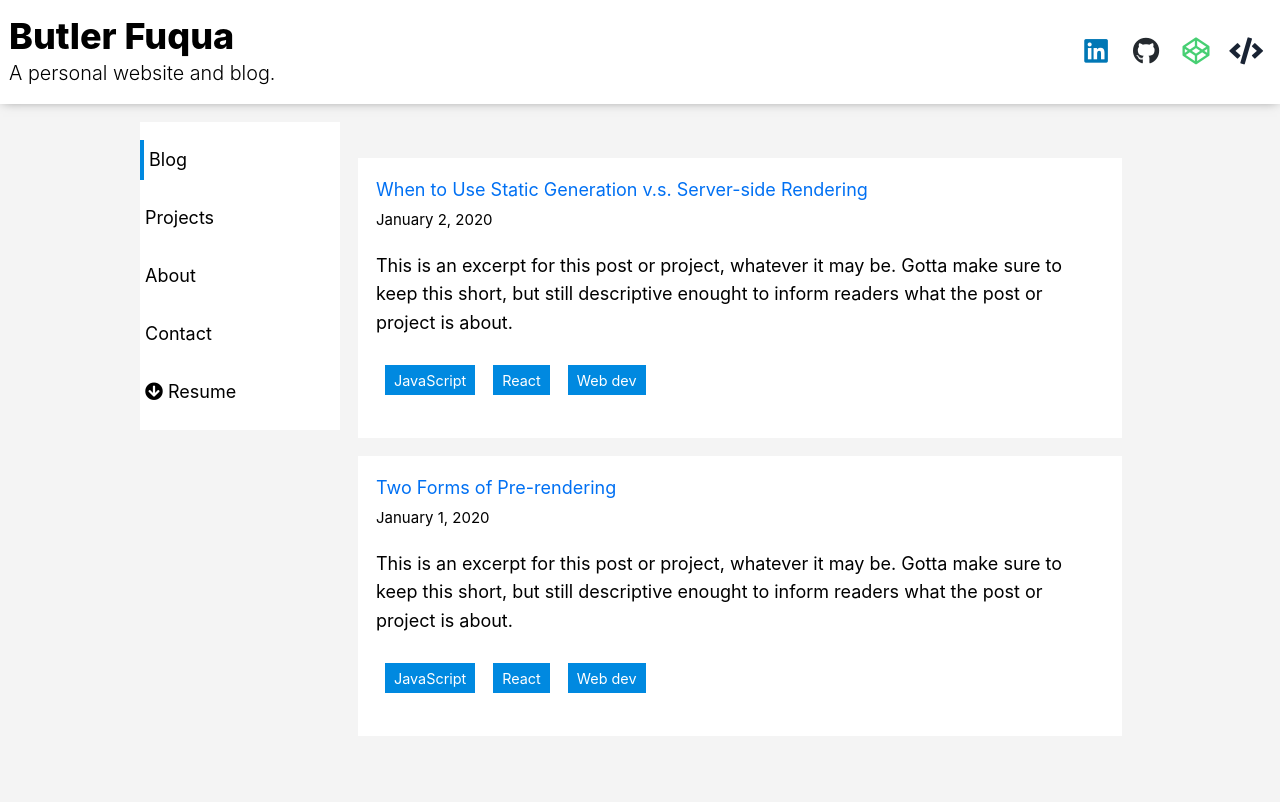
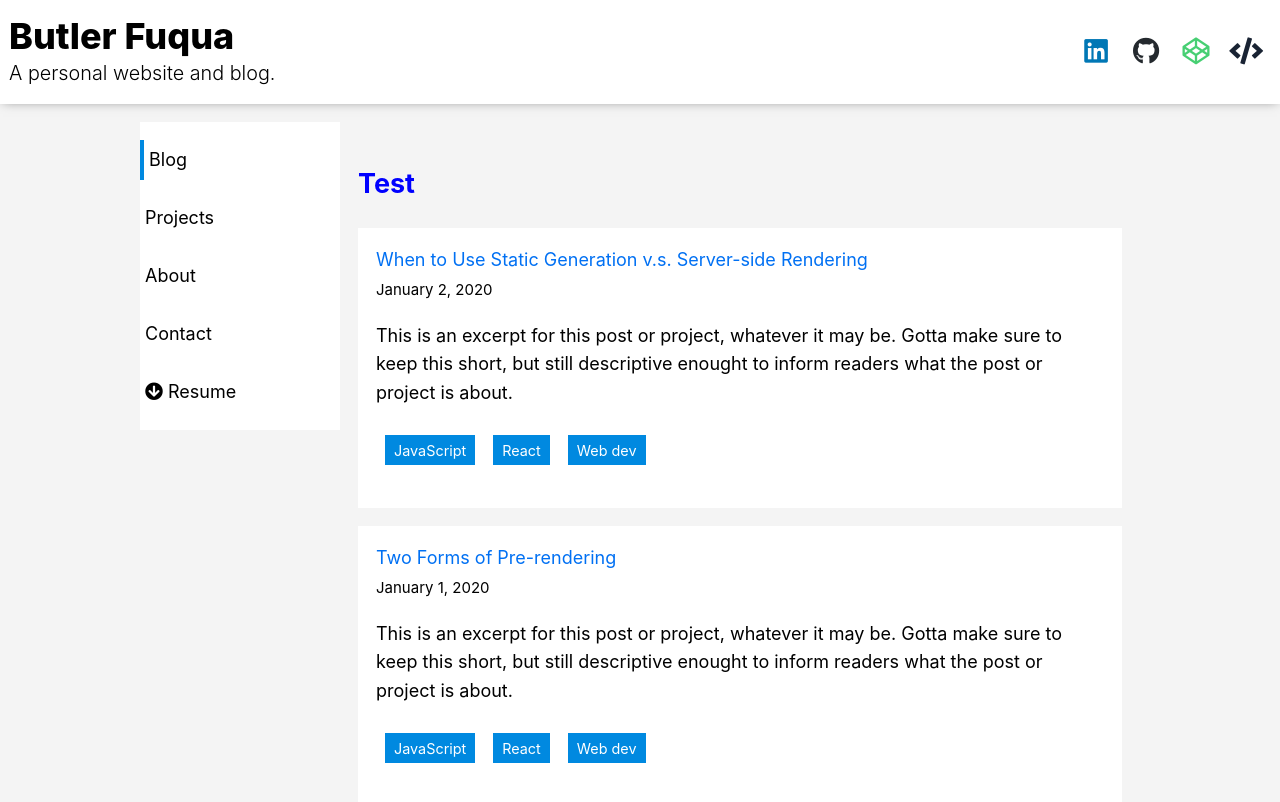
Before and after one commit to ButlerFuqua/personal-blog, a Next.js app: page / in a window 1280 px wide. Shown: the top 802 px of the page. Built offline with nearby package versions, Linux system fonts and the light colour scheme.

Commit message:
Add test title to index.js

```diff
--- a/pages/index.js
+++ b/pages/index.js
@@ -2,6 +2,7 @@ import Head from 'next/head'
 import Layout, { siteTitle } from '../components/layout'
 import PostsSection from '../components/postsSection'
 import { getSortedPostsData } from '../lib/posts'
+import styled from 'styled-components'
 
 export async function getStaticProps() {
   const allPostsData = getSortedPostsData()
@@ -12,9 +13,14 @@ export async function getStaticProps() {
   }
 }
 
+const Title = styled.h2`
+  color: blue;
+`
+
 export default function Home({ allPostsData }) {
   return (
     <Layout home>
+      <Title>Test</Title>
       <Head>
         <title>{siteTitle}</title>
       </Head>
```
